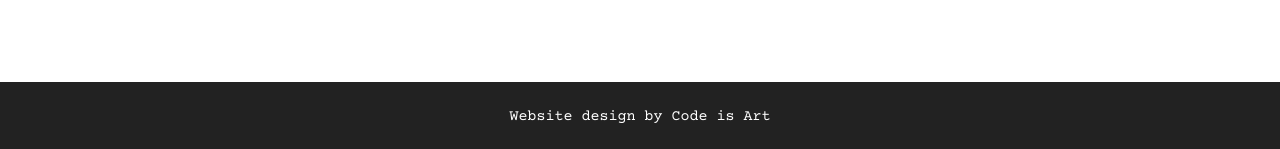
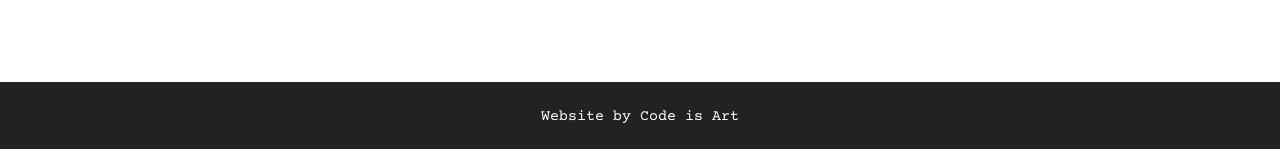
Before and after one commit to audreyshub/jilladay, a Jekyll site: the page built from index.html, in a window 1280 px wide and 900 px high, scrolled down 5030 px. Shown: the part 748-897 px from the top of the window. Built offline with Jekyll 4.4.1, drawn with Linux system fonts in a browser that asks for light colours.

Commit message:
edit footer

```diff
--- a/_includes/contact.html
+++ b/_includes/contact.html
@@ -11,7 +11,7 @@
             <!-- <a href="mailto:{{ site.email }}">
             <i class="fa fa-envelope-o fa-3x wow bounceIn" data-wow-delay=".1s"></i>
             </a> -->
-            <img src="../img/sunset_cliff.jpg" alt="Maine landscape photo" width=300px>
+            <img src="../img/sunset_cliff.jpg" alt="Sunset Cliff, Maine photo" width=300px>
         </div>
     </div>
 </section>
--- a/_includes/footer.html
+++ b/_includes/footer.html
@@ -2,7 +2,7 @@
     <div class="container">
         <div class="col-lg-12 text-center">
             {% for link in site.footer.links %}
-            <p style="font-size: 1.5rem;font-family: 'Courier Prime', monospace;">Website design by&nbsp<a href="{{ link.url }}" target="_blank" rel="noopener">{{ link.text }}</a></p>
+            <p style="font-size: 1.5rem;font-family: 'Courier Prime', monospace;">Website by&nbsp<a href="{{ link.url }}" target="_blank" rel="noopener">{{ link.text }}</a></p>
             {% endfor %}
         </div>
     </div>
```
